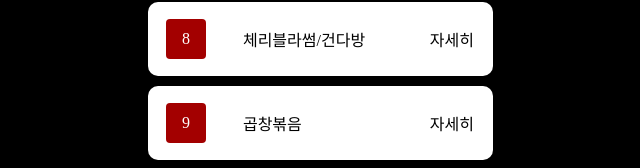
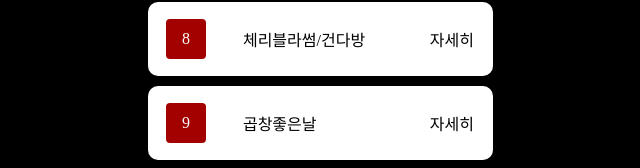
Before and after one commit to oooppq/2022fastival, a React (Create React App) app: page /food in a window 1280 px wide. Shown: the part 1172-1340 px from the top of the page, without its empty margins (320-960 px from the left). Built offline with nearby package versions, Linux system fonts and the light colour scheme; a web font is replaced by a local one.

Commit message:
Food Card

```diff
--- a/src/data.js
+++ b/src/data.js
@@ -127,8 +127,8 @@ export const foods = [
   },
   {
     id: 9,
-    menu: "곱창좋은날",
-    name: "곱창볶음",
+    menu: "곱창볶음",
+    name: "곱창좋은날",
     date: "9.19",
     day: 1,
     detail: "디테일한 설명은 생략한다.",
--- a/src/pages/FoodModal.jsx
+++ b/src/pages/FoodModal.jsx
@@ -17,7 +17,7 @@ const FoodModal = (props) => {
           <div style={{ position:"absolute", textAlign:'center', top:'50%', left: '50%', transform: 'translate( -50%, -50% )'}}>{props.data.name}</div>
         </div>
         <p>{props.data.menu}</p>
-        <p>{props.data.detail}</p>
+        {/* <p>{props.data.detail}</p> */}
 
     </FoodModalPopup>
   );
--- a/src/styledComponent.js
+++ b/src/styledComponent.js
@@ -187,8 +187,9 @@ width: 243px;
 left: 88px;
 top: 246px;
 border-radius: 3px;
+border: 2px white solid;
 margin: 0 auto;
-margin-top: 60px;
+margin-top: 110px;
 `
 
 export const FoodName = styled.div`
```
Also changed, not shown: src/images/food/food6.jpeg.
